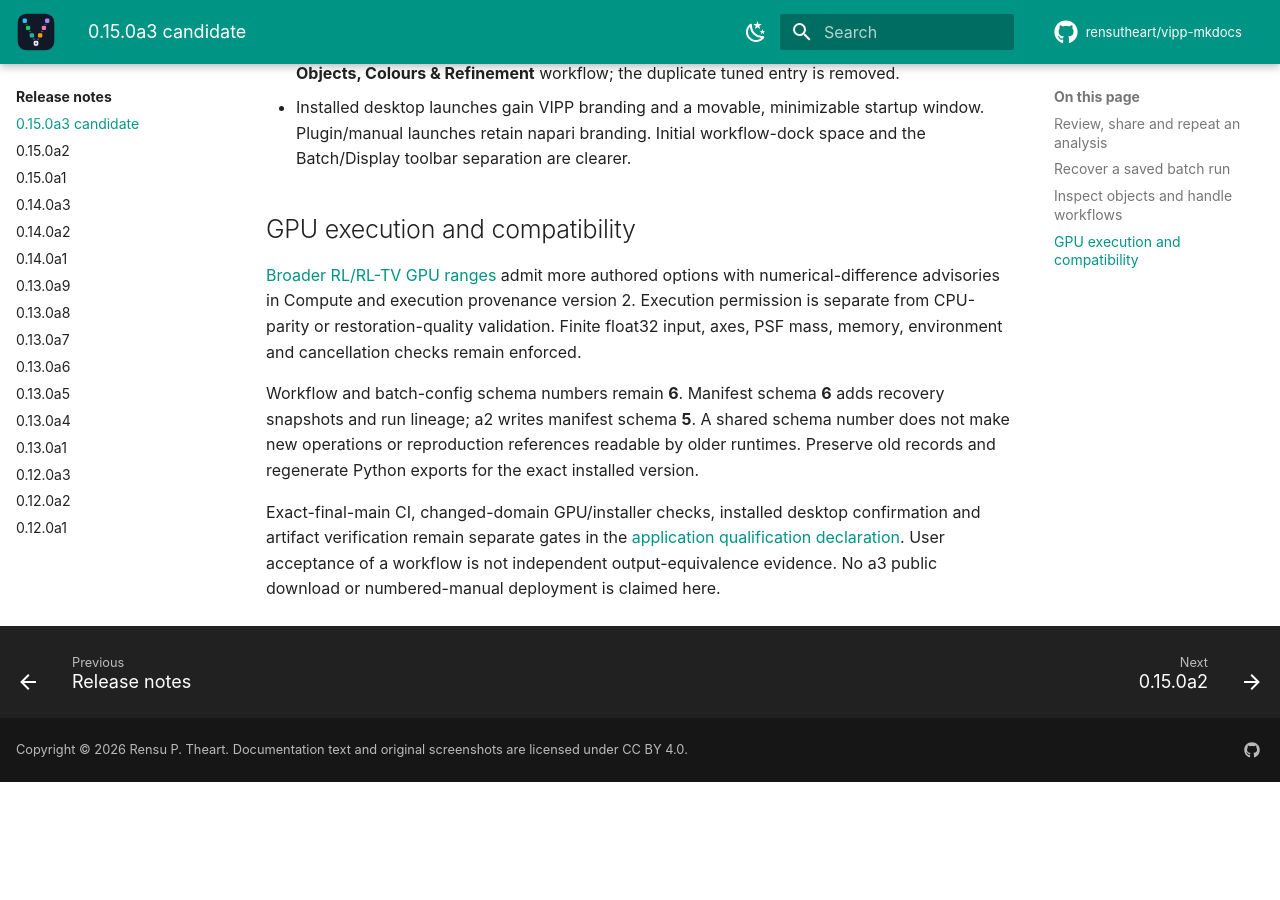
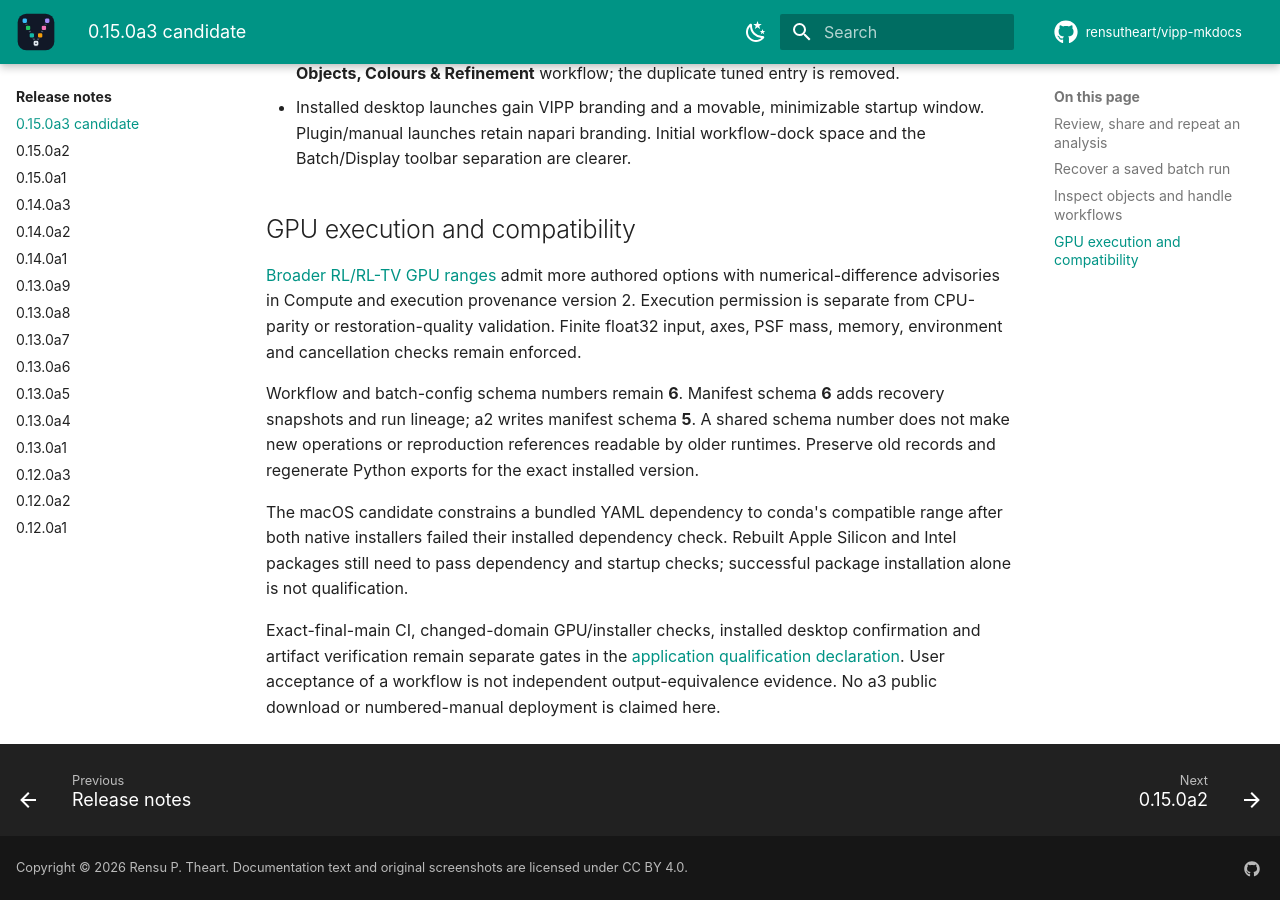
Before and after one commit to rensutheart/vipp-mkdocs, an MkDocs documentation site: the page built from docs/releases/0.15.0a3.md, in a window 1280 px wide and 900 px high, scrolled down 1671 px. Built offline with MkDocs 1.6.1 and Material for MkDocs 9.7.7, drawn with Linux system fonts in a browser that asks for light colours; plug-ins that fetch from the network failed and are left out; comment, search, counter and statistics services are not loaded; the version menu is left out; before the commit the page ends 2453 px from its top, so only the background shows below that.

Commit message:
Document candidate macOS dependency and showcase corrections

```diff
--- a/docs/releases/0.15.0a3.md
+++ b/docs/releases/0.15.0a3.md
@@ -81,6 +81,11 @@ shared schema number does not make new operations or reproduction references
 readable by older runtimes. Preserve old records and regenerate Python exports
 for the exact installed version.
 
+The macOS candidate constrains a bundled YAML dependency to conda's compatible
+range after both native installers failed their installed dependency check.
+Rebuilt Apple Silicon and Intel packages still need to pass dependency and
+startup checks; successful package installation alone is not qualification.
+
 Exact-final-main CI, changed-domain GPU/installer checks, installed desktop
 confirmation and artifact verification remain separate gates in the
 [application qualification declaration](https://github.com/rensutheart/napari-vipp/blob/main/docs/release-qualification-baseline.md).
```
Also changed, not shown: docs/reference/example-workflows.md (+1 -1 lines).
